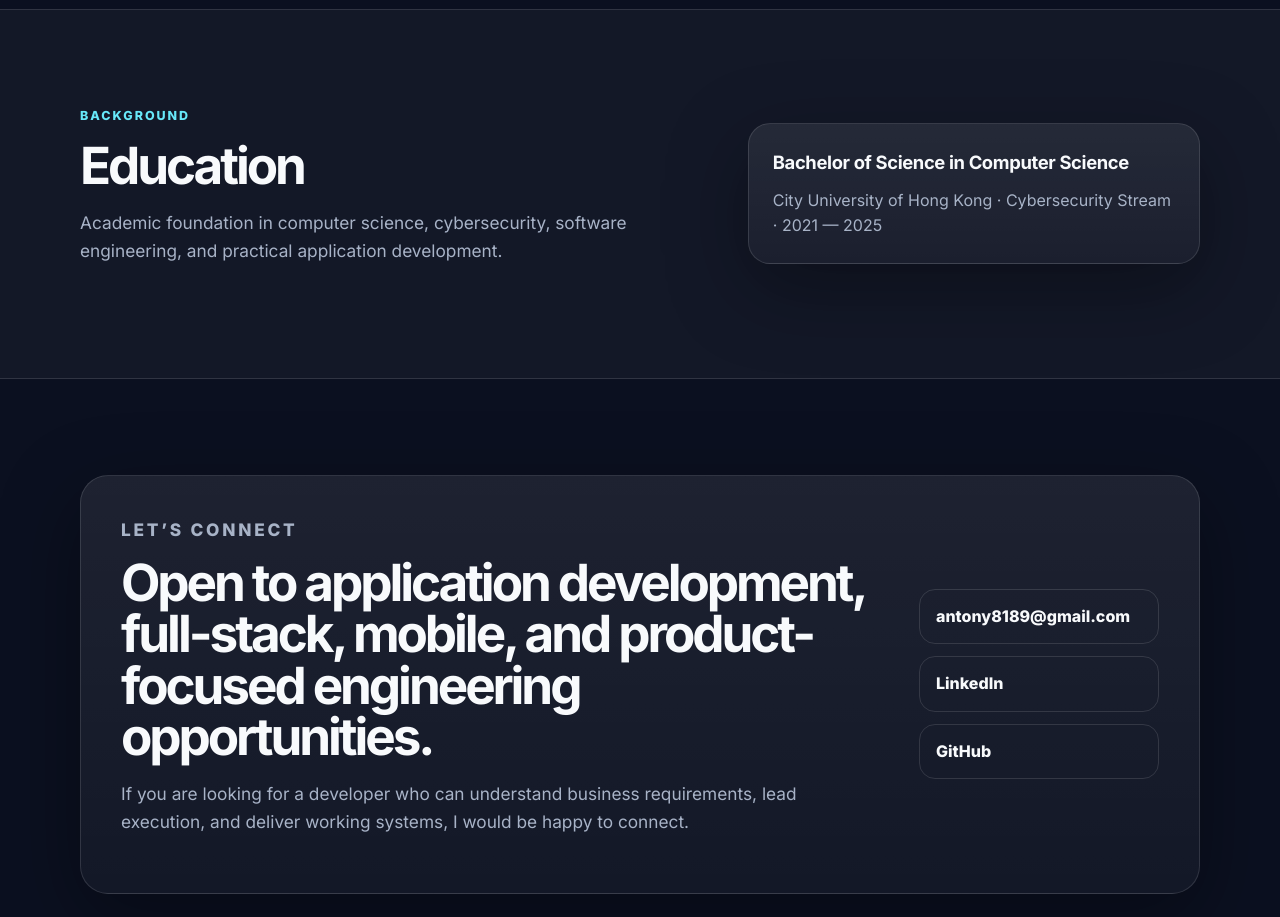
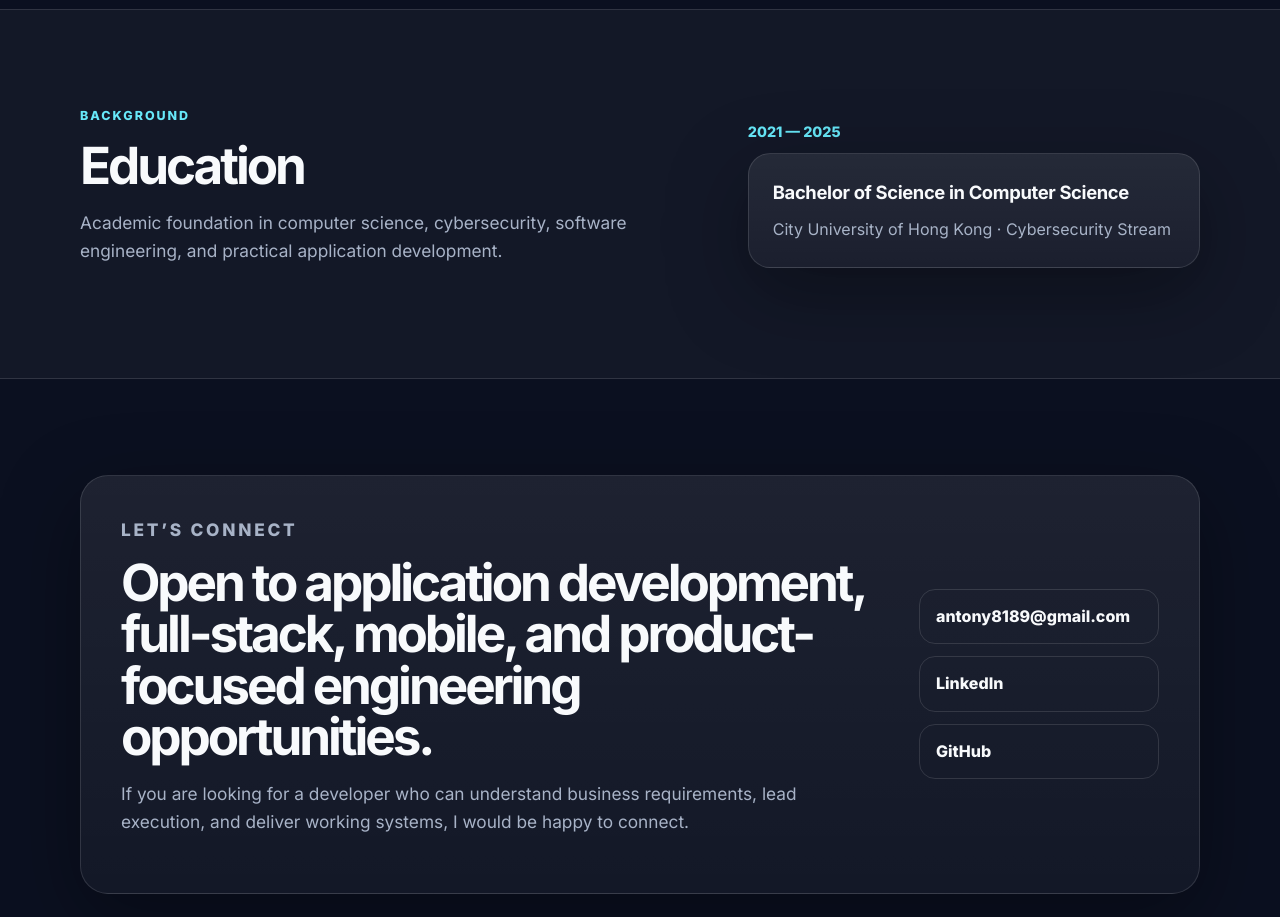
Before and after one commit to antony819/personalWebsite, a plain HTML site: page index.html in a window 1280 px wide. Shown: the part 4960-5877 px from the top of the page. Drawn offline with Linux system fonts and the light colour scheme.

Commit message:
added blue title to the education box

```diff
--- a/index.html
+++ b/index.html
@@ -253,10 +253,13 @@
           </p>
         </div>
         <div class="education-list">
-          <article>
-            <h3>Bachelor of Science in Computer Science</h3>
-            <p>City University of Hong Kong · Cybersecurity Stream · 2021 — 2025</p>
-          </article>
+          <div class="education-item">
+            <div class="education-date">2021 — 2025</div>
+            <article>
+              <h3>Bachelor of Science in Computer Science</h3>
+              <p>City University of Hong Kong · Cybersecurity Stream</p>
+            </article>
+          </div>
         </div>
       </div>
     </section>
--- a/styles.css
+++ b/styles.css
@@ -457,6 +457,17 @@ h3 {
   gap: 16px;
 }
 
+.education-item {
+  display: grid;
+  gap: 10px;
+}
+
+.education-date {
+  color: #67e8f9;
+  font-weight: 800;
+  font-size: 0.9rem;
+}
+
 .education-list article {
   padding: 24px;
   border-radius: 22px;
```
